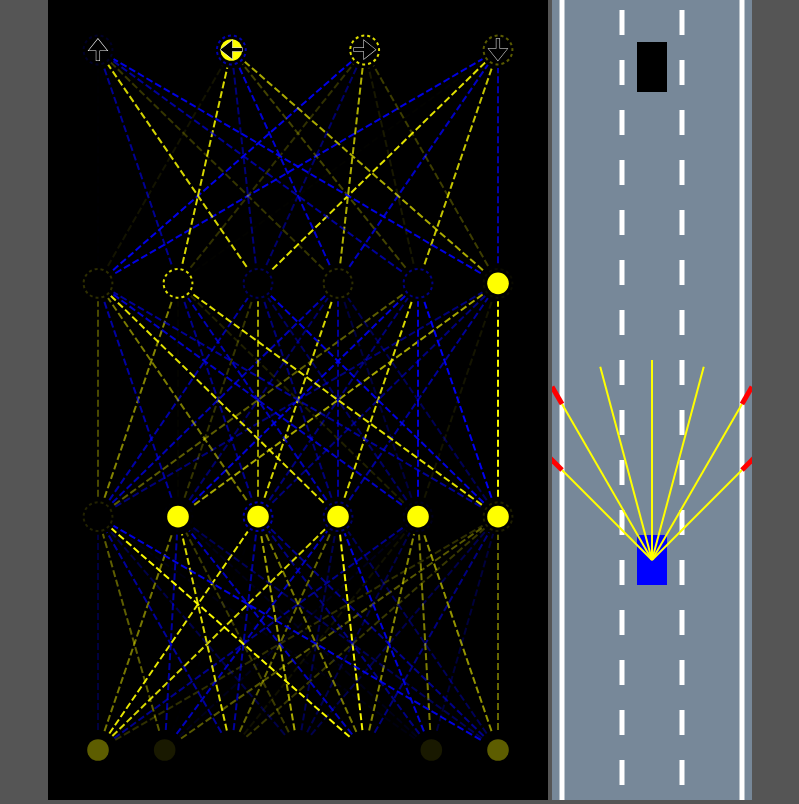
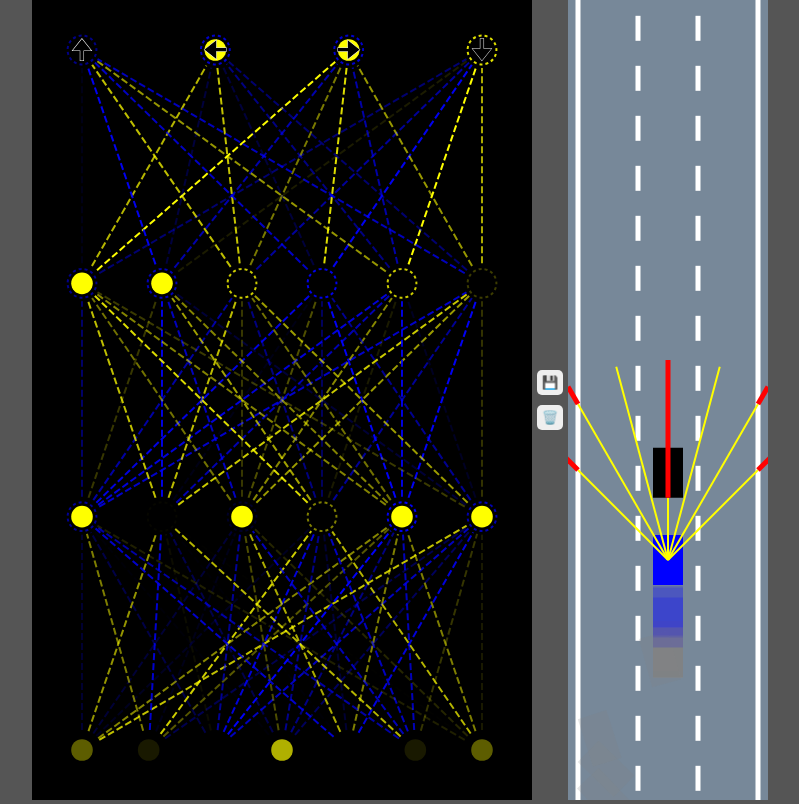
Before and after one commit to mirkobosetti/CarAI, a plain HTML site: page public/index.html in a window 1280 px wide. Shown: the whole page, without its empty margins (240-1039 px from the left). Drawn offline with Linux system fonts and the light colour scheme.

Commit message:
parallelization

```diff
--- a/public/index.html
+++ b/public/index.html
@@ -17,6 +17,10 @@
 </head>
 <body>
 	<canvas id="networkCanvas"></canvas>
+	<div id="verticalButtons">
+		<button onclick="save()">💾</button>
+		<button onclick="discard()">🗑️</button>
+	</div>
 	<canvas id="mainCanvas"></canvas>
 </body>
 </html>
--- a/src/classes/car.js
+++ b/src/classes/car.js
@@ -115,7 +115,7 @@ class Car {
 		this.y -= Math.cos(this.angle) * this.speed
 	}
 
-	draw(ctx, color) {
+	draw(ctx, color, showSensors = false) {
 		if (this.damaged) ctx.fillStyle = 'gray'
 		else ctx.fillStyle = color
 
@@ -128,6 +128,6 @@ class Car {
 
 		ctx.fill()
 
-		if (this.sensor) this.sensor.draw(ctx)
+		if (this.sensor && showSensors) this.sensor.draw(ctx)
 	}
 }
--- a/src/main.js
+++ b/src/main.js
@@ -8,29 +8,65 @@ const mainCtx = mainCanvas.getContext('2d')
 const networkCtx = networkCanvas.getContext('2d')
 
 const road = new Road(mainCanvas.width / 2, mainCanvas.width * 0.9)
-const car = new Car(road.getLaneCenter(1), 100, 30, 50, "AI", 2)
 
-const traffic = [new Car(road.getLaneCenter(1), -100, 30, 50, "DUMMY")]
+//single car
+//const car = new Car(road.getLaneCenter(1), 100, 30, 50, "AI", 2)
+
+const CARS_NUMBER = 100
+const cars = generateCars(CARS_NUMBER)
+
+const traffic = [new Car(road.getLaneCenter(1), -100, 30, 50, 'DUMMY')]
+let bestCar = cars[0]
+
+if (localStorage.getItem('bestBrain')) {
+	bestCar.brain = JSON.parse(localStorage.getItem('bestBrain'))
+}
 
 animate()
+
+function save() {
+	localStorage.setItem('bestBrain', JSON.stringify(bestCar.brain))
+}
+
+function discard() {
+	localStorage.removeItem('bestBrain')
+}
+
+function generateCars(n) {
+	const cars = []
+	for (let i = 0; i < n; i++) {
+		cars.push(new Car(road.getLaneCenter(1), 100, 30, 50, 'AI', 2))
+	}
+	return cars
+}
 
 function animate(time) {
 	for (let i = 0; i < traffic.length; i++) traffic[i].update(road.borders, [])
 
-	car.update(road.borders, traffic)
+	for (let i = 0; i < cars.length; i++) {
+		cars[i].update(road.borders, traffic)
+	}
+
+	bestCar = cars.find((car) => car.y == Math.min(...cars.map((m) => m.y)))
 
 	mainCanvas.height = window.innerHeight
 	networkCanvas.height = window.innerHeight
 
 	mainCtx.save()
-	mainCtx.translate(0, -car.y + mainCanvas.height * 0.7)
+	mainCtx.translate(0, -bestCar.y + mainCanvas.height * 0.7)
 	road.draw(mainCtx)
-	for (let i = 0; i < traffic.length; i++) traffic[i].draw(mainCtx, "black")
-	car.draw(mainCtx, "blue")
+	for (let i = 0; i < traffic.length; i++) traffic[i].draw(mainCtx, 'black')
+
+	mainCtx.globalAlpha = 0.2
+	for (let i = 0; i < cars.length; i++) {
+		cars[i].draw(mainCtx, 'blue')
+	}
+	mainCtx.globalAlpha = 1
+	bestCar.draw(mainCtx, 'blue', true)
 	mainCtx.restore()
 
-	networkCtx.lineDashOffset = -time/50
-	Visualizer.drawNetwork(networkCtx, car.brain)
+	networkCtx.lineDashOffset = -time / 50
+	Visualizer.drawNetwork(networkCtx, bestCar.brain)
 
 	requestAnimationFrame(animate)
 }
--- a/src/style.css
+++ b/src/style.css
@@ -7,7 +7,26 @@
 body {
 	background-color: #555;
 	overflow: hidden;
-	text-align: center;
+	display: flex;
+	justify-content: center;
+	align-items: center;
+}
+
+#verticalButtons {
+	display: flex;
+	flex-direction: column;
+}
+
+button {
+	border: 0;
+	border-radius: 5px;
+	padding: 5px;
+	margin: 5px;
+	cursor: pointer;
+}
+
+button:hover {
+	background-color: lightgreen;
 }
 
 #mainCanvas {
```
